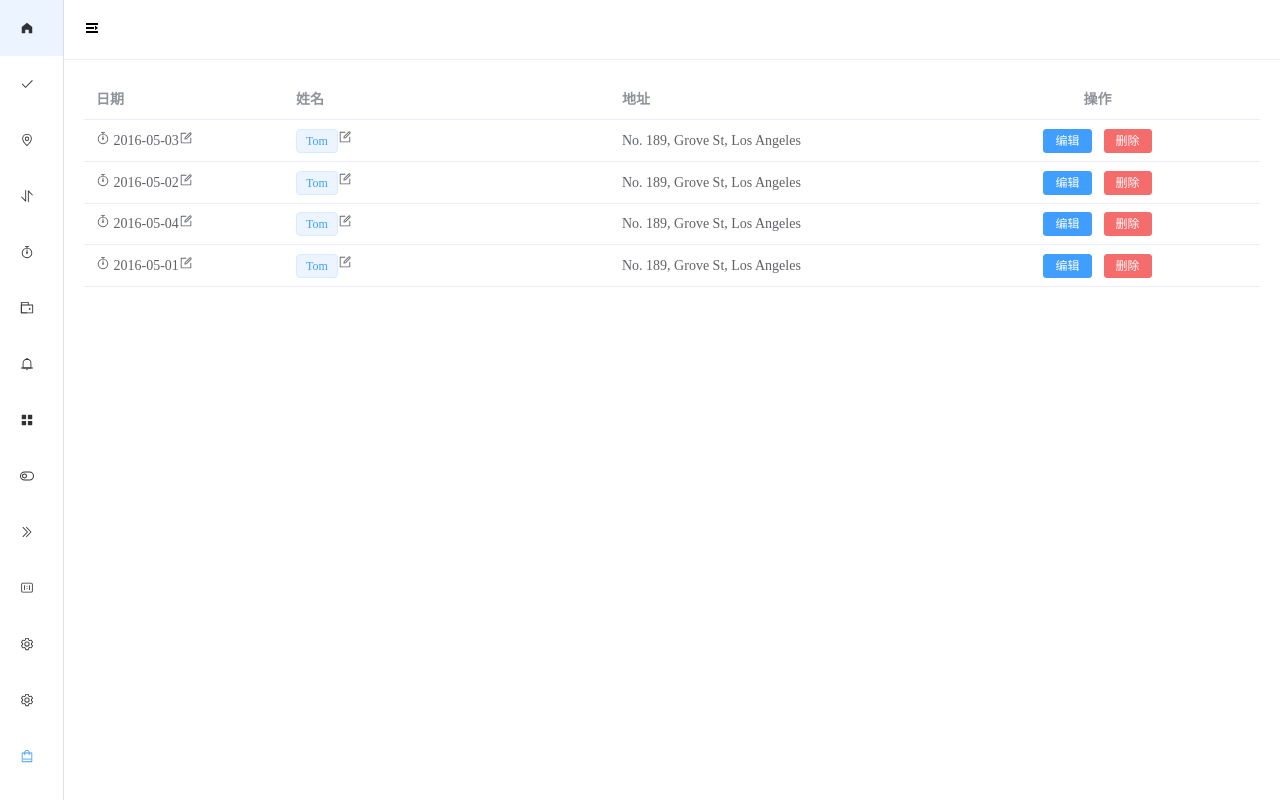
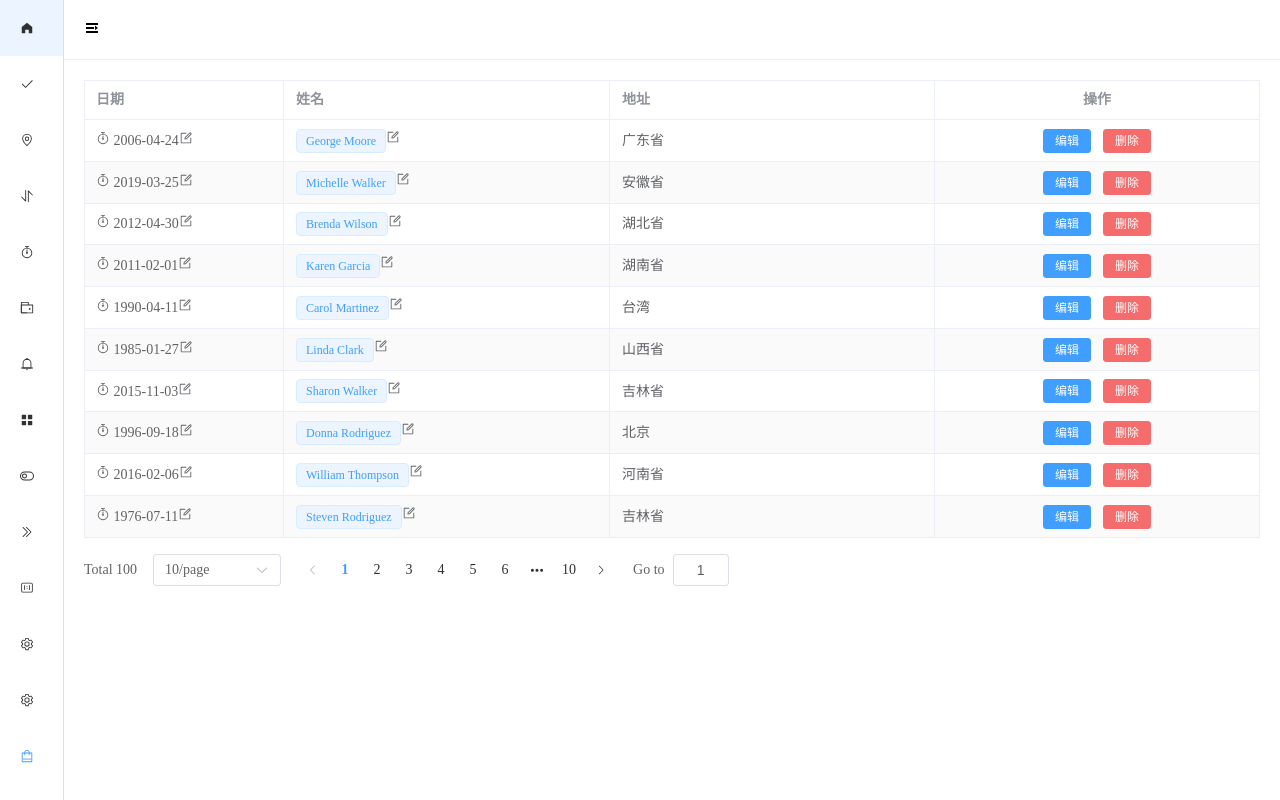
Before and after one commit to wangyongalive/YComponent, a Vue app: page /table in a window 1280 px wide. Built offline with nearby package versions, Linux system fonts and the light colour scheme.

Commit message:
表格组件-实现表格分页功能

```diff
--- a/package.json
+++ b/package.json
@@ -10,15 +10,18 @@
   },
   "dependencies": {
     "@element-plus/icons-vue": "^2.0.10",
+    "axios": "^0.24.0",
     "element-plus": "^2.2.25",
     "vue": "^3.2.41",
     "vue-router": "^4.1.6",
     "wangeditor": "^4.7.15"
   },
   "devDependencies": {
+    "@types/mockjs": "^1.0.4",
     "@types/node": "^18.11.10",
     "@vitejs/plugin-vue": "^3.2.0",
     "@vitejs/plugin-vue-jsx": "^2.1.1",
+    "mockjs": "^1.1.0",
     "sass": "^1.56.1",
     "typescript": "^4.6.4",
     "vite": "^3.2.3",
--- a/src/components/table/src/index.vue
+++ b/src/components/table/src/index.vue
@@ -2,7 +2,7 @@
   <el-table :data="tableData" v-loading="isLoading" :element-loading-text="elementLoadingText"
     :element-loading-spinner="elementLoadingSpinner" :element-loading-background="elementLoadingBackground"
     :element-loading-svg="elementLoadingSvg" :element-loading-svg-view-box="elementLoadingSvgViewBox"
-    @row-click="rowClick">
+    @row-click="rowClick" v-bind="$attrs">
     <!-- <el-table-column v-for="(item, index) in tableOption" :key="index" :prop="item.prop" :label="item.label"
       :width="item.width" :align="item.align" /> -->
     <template v-for="(item, index) in tableOption" :key="index">
@@ -47,6 +47,13 @@
       </template>
     </el-table-column>
   </el-table>
+
+  <div v-if="pagination && !isLoading" class="pagination" :style="{ justifyContent }">
+
+    <el-pagination v-model:currentPage="currentPage2" :page-sizes="pageSizes" :page-size="pageSize"
+      layout="total, sizes, prev, pager, next, jumper" :total="total" @size-change="handleSizeChange"
+      @current-change="handleCurrentChange"></el-pagination>
+  </div>
 </template>
 
 <script setup lang="ts">
@@ -101,9 +108,54 @@ const props = defineProps({
     type: String,
     default: ''
   },
+  // 是否显示分页
+  pagination: {
+    type: Boolean,
+    default: false
+  },
+  // 显示分页的对齐方式
+  paginationAlign: {
+    type: String as PropType<'left' | 'center' | 'right'>,
+    default: 'left'
+  },
+  // 当前是第几页
+  currentPage: {
+    type: Number,
+    default: 1
+  },
+  // 当前一页多少条数据
+  pageSize: {
+    type: Number,
+    default: 10
+  },
+  // 显示分页数据多少条的选项
+  pageSizes: {
+    type: Array,
+    default: () => [10, 20, 30, 40]
+  },
+  // 数据总条数
+  total: {
+    type: Number,
+    default: 0
+  }
 })
 
-const emits = defineEmits(['confirm', 'cancel', 'update:editRowIndex'])
+const emits = defineEmits(['confirm', 'cancel', 'update:editRowIndex', 'size-change', 'current-change'])
+
+let currentPage2 = ref(props.currentPage)
+let currentPage3 = ref(props.currentPage)
+
+// 分页的每一页数据变化
+let handleSizeChange = (val: number) => {
+  emits('size-change', val)
+  // console.log(val)
+}
+// 分页页数改变
+let handleCurrentChange = (val: number) => {
+  emits('current-change', val)
+  console.log('current-change', val)
+}
+
 
 // 过滤操作项之后的配置
 const tableOption = computed(() => props.options.filter((item) => !item.action))
@@ -111,6 +163,14 @@ const tableOption = computed(() => props.options.filter((item) => !item.action))
 const actionOption = computed(() => props.options.find((item) => item.action))
 // 是否在加载中
 const isLoading = computed(() => !props.data || !props.data.length)
+
+// 表格分页的排列方式
+let justifyContent = computed(() => {
+  if (props.paginationAlign === 'left') return 'flex-start'
+  else if (props.paginationAlign === 'right') return 'flex-end'
+  else return 'center'
+})
+
 
 // 当前被点击的单元格的标识
 const currentEdit = ref<string>('')
@@ -222,4 +282,9 @@ const rowClick = (row: any, column: any) => {
     color: green;
   }
 }
+
+.pagination {
+  margin-top: 16px;
+  display: flex;
+}
 </style>
--- a/src/main.ts
+++ b/src/main.ts
@@ -7,7 +7,7 @@ import 'element-plus/dist/index.css'
 import * as ElementPlusIconsVue from '@element-plus/icons-vue'
 import { toLine } from './utls/index'
 import ui from './components/index'
-
+import './mock'
 
 const app = createApp(App)
 
--- /dev/null
+++ b/src/mock/index.ts
@@ -0,0 +1,39 @@
+//mock.js 文件
+import Mock from 'mockjs' // 引入mockjs
+const Random = Mock.Random // Mock.Random 是一个工具类，用于生成各种随机数据
+
+interface DataList {
+  date: string,
+  name: string,
+  address: string
+}
+
+const dataList: DataList[] = [] // 用于接受生成数据的数组
+for (let i = 0; i < 100; i++) { // 可自定义生成的个数
+  const template = {
+    date: Random.date(), // 生成一个随机日期,可加参数定义日期格式
+    name: Random.name(), // 生成姓名
+    address: Random.province() // 生成地址
+  }
+  dataList.push(template)
+}
+// list 分页接口()
+
+Mock.mock('/api/list', 'post', (params: any) => {
+  let info = JSON.parse(params.body)
+  let [index, size, total] = [info.current, info.pageSize, dataList.length]
+  let len = total / size
+  let totalPages = len - parseInt(String(len)) > 0 ? parseInt(String(len)) + 1 : len
+  let newDataList = dataList.slice(index * size, (index + 1) * size)
+  return {
+    'code': '200',
+    'message': '获取成功',
+    'data': {
+      'current': index,
+      'pageSize': size,
+      'rows': newDataList,
+      'total': total,
+      'totalPages': totalPages
+    }
+  }
+})
--- a/src/views/table/index.vue
+++ b/src/views/table/index.vue
@@ -1,8 +1,9 @@
 <template>
   <div>
     <y-table :data="tableData" :options="options" elementLoadingText="加载中..." elementLoadingBackground="rgba(0,0,0,.8)"
-      :element-loading-svg="svg" element-loading-svg-view-box="-10, -10, 50, 50" isEditRow
-      v-model:editRowIndex="editRowIndex" @confirm="confirm" @cancel="cancel">
+      :element-loading-svg="svg" element-loading-svg-view-box="-10, -10, 50, 50" isEditRow pagination stripe border
+      :total="total" :currentPage="current" :pageSize="pageSize" v-model:editRowIndex="editRowIndex" @confirm="confirm"
+      @cancel="cancel" @size-change="handleSizeChange" @current-change="handleCurrentChange">
       <template #date="{ scope }">
         <el-icon-timer></el-icon-timer>
         {{ scope.row.date }}
@@ -39,7 +40,8 @@
 
 <script setup lang="ts">
 import { TableOptions } from '@/components/table/src/types';
-import { ref } from 'vue';
+import { onMounted, ref } from 'vue';
+import axios from 'axios'
 
 interface TableData {
   date: string,
@@ -49,31 +51,68 @@ interface TableData {
 
 const tableData = ref<TableData[]>([])
 let editRowIndex = ref<string>('')
+
+
+// 分页
+let current = ref<number>(1)
+let pageSize = ref<number>(10)
+let total = ref<number>(0)
+let getData = () => {
+  axios.post('/api/list', {
+    current: current.value,
+    pageSize: pageSize.value,
+  }).then((res: any) => {
+    if (res.data.code === '200') {
+      tableData.value = res.data.data.rows
+      total.value = res.data.data.total
+      console.log(res.data.data)
+    }
+  })
+}
+
+let handleSizeChange = (val: number) => {
+  pageSize.value = val
+  getData()
+}
+let handleCurrentChange = (val: number) => {
+  current.value = val
+  getData()
+}
+
+onMounted(() => {
+  getData()
+})
+
+
 // 模拟异步请求
-setTimeout(() => {
-  tableData.value = [
-    {
-      date: '2016-05-03',
-      name: 'Tom',
-      address: 'No. 189, Grove St, Los Angeles',
-    },
-    {
-      date: '2016-05-02',
-      name: 'Tom',
-      address: 'No. 189, Grove St, Los Angeles',
-    },
-    {
-      date: '2016-05-04',
-      name: 'Tom',
-      address: 'No. 189, Grove St, Los Angeles',
-    },
-    {
-      date: '2016-05-01',
-      name: 'Tom',
-      address: 'No. 189, Grove St, Los Angeles',
-    },
-  ]
-}, 3000)
+// setTimeout(() => {
+//   tableData.value = [
+//     {
+//       date: '2016-05-03',
+//       name: 'Tom',
+//       address: 'No. 189, Grove St, Los Angeles',
+//     },
+//     {
+//       date: '2016-05-02',
+//       name: 'Tom',
+//       address: 'No. 189, Grove St, Los Angeles',
+//     },
+//     {
+//       date: '2016-05-04',
+//       name: 'Tom',
+//       address: 'No. 189, Grove St, Los Angeles',
+//     },
+//     {
+//       date: '2016-05-01',
+//       name: 'Tom',
+//       address: 'No. 189, Grove St, Los Angeles',
+//     },
+//   ]
+// }, 3000)
+
+
+
+
 
 let svg = `
         <path class="path" d="
```
Also changed, not shown: 1 other file (tests, documents, lock files or other folders).
